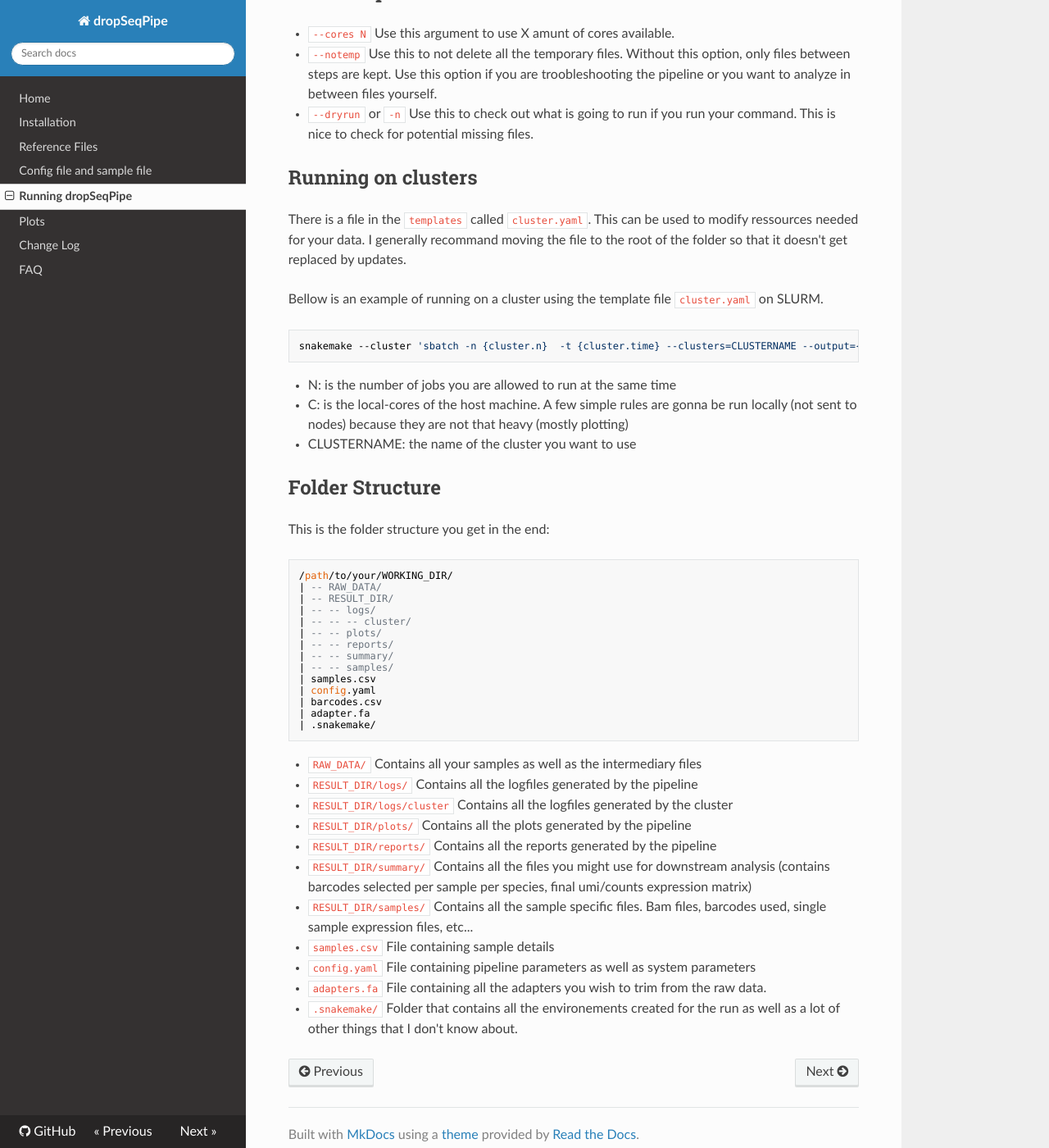
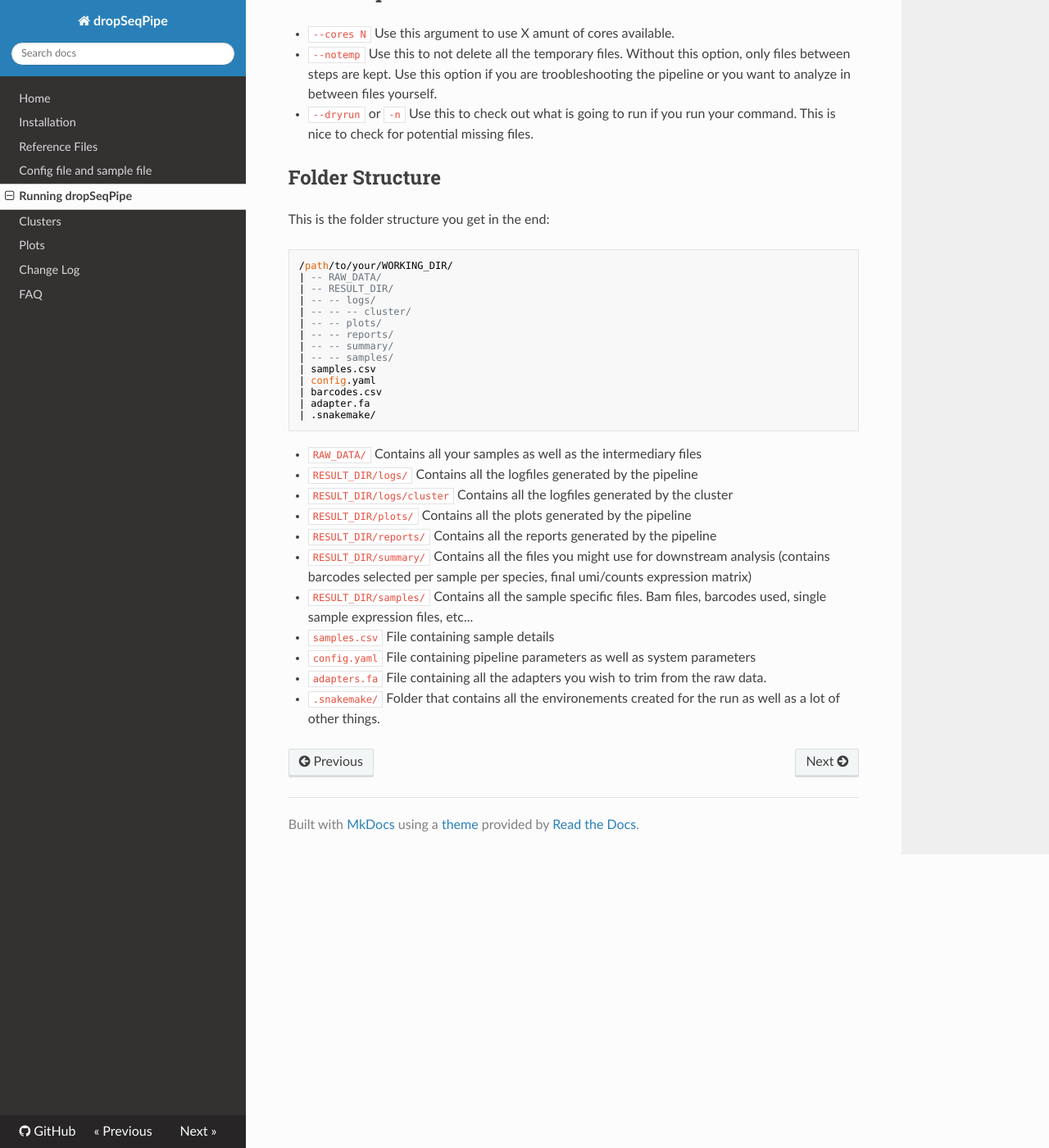
Before and after one commit to Hoohm/dropSeqPipe, an MkDocs documentation site: the page built from docs/docs/Running-dropSeqPipe.md, in a window 1280 px wide and 1400 px high, scrolled down 2726 px. Shown: the whole window at 82% size. Built offline with MkDocs 1.6.1, drawn with Linux system fonts in a browser that asks for light colours; nearby versions of some CDN libraries.

Commit message:
split running the pipeline and running on a cluster

````diff
--- a/docs/docs/Running-dropSeqPipe.md
+++ b/docs/docs/Running-dropSeqPipe.md
@@ -97,20 +97,6 @@
 * `--dryrun` or `-n` Use this to check out what is going to run if you run your command. This is nice to check for potential missing files.
 
 
-Running on clusters
-----------------------------------
-There is a file in the `templates` called `cluster.yaml`. This can be used to modify ressources needed for your data. I generally recommand moving the file to the root of the folder so that it doesn't get replaced by updates.
-
-Bellow is an example of running on a cluster using the template file `cluster.yaml` on SLURM.
-
-```
-snakemake --cluster 'sbatch -n {cluster.n}  -t {cluster.time} --clusters=CLUSTERNAME --output={cluster.output}' --jobs N --cluster-config cluster.yaml --use-conda --local-cores C
-```
-
-* N: is the number of jobs you are allowed to run at the same time
-* C: is the local-cores of the host machine. A few simple rules are gonna be run locally (not sent to nodes) because they are not that heavy (mostly plotting)
-* CLUSTERNAME: the name of the cluster you want to use
-
 
 Folder Structure
 -----------------------
@@ -142,4 +128,4 @@
 * `samples.csv` File containing sample details
 * `config.yaml` File containing pipeline parameters as well as system parameters
 * `adapters.fa` File containing all the adapters you wish to trim from the raw data.
-* `.snakemake/` Folder that contains all the environements created for the run as well as a lot of other things that I don't know about.
+* `.snakemake/` Folder that contains all the environements created for the run as well as a lot of other things.
--- a/docs/mkdocs.yml
+++ b/docs/mkdocs.yml
@@ -8,6 +8,7 @@
   - 'Reference-Files.md'
   - 'Create-config-files.md'
   - 'Running-dropSeqPipe.md'
+  - 'Clusters.md'
   - 'Plots.md'
   - 'CHANGELOG.md'
   - 'FAQ.md'
````
Also changed, not shown: docs/docs/Clusters.md (added, +15 -0 lines), 1 other file.
